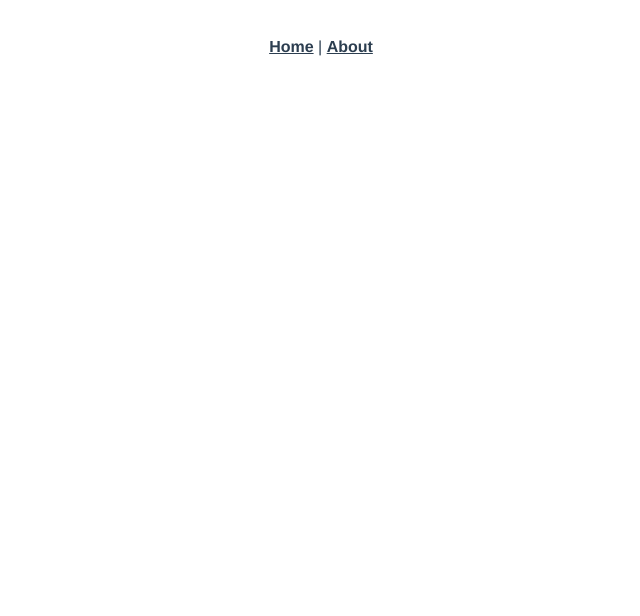
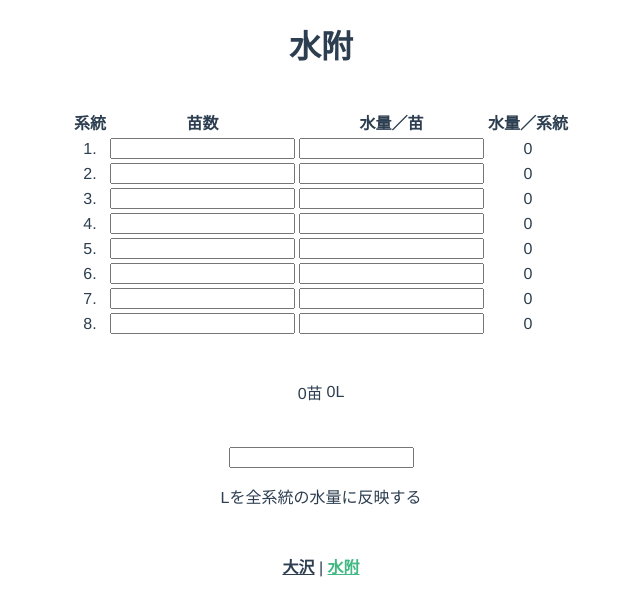
Before and after one commit to mzgkswx/water, a Vue app: page /area2 in a window 1280 px wide. Shown: the top 616 px of the page, without its empty margins (319-959 px from the left). Built offline with nearby package versions, Linux system fonts and the light colour scheme.

Commit message:
ADD: 水量アプリのベース作成（デザイン未定義）

```diff
--- a/src/App.vue
+++ b/src/App.vue
@@ -1,10 +1,10 @@
 <template>
   <div id="app">
+    <router-view/>
     <div id="nav">
-      <router-link to="/">Home</router-link> |
-      <router-link to="/about">About</router-link>
+      <router-link to="/">大沢</router-link> |
+      <router-link to="/area2">水附</router-link>
     </div>
-    <router-view/>
   </div>
 </template>
 
--- a/src/components/HelloWorld.vue
+++ /dev/null
@@ -1,59 +0,0 @@
-<template>
-  <div class="hello">
-    <h1>{{ msg }}</h1>
-    <p>
-      For a guide and recipes on how to configure / customize this project,<br>
-      check out the
-      <a href="https://cli.vuejs.org" target="_blank" rel="noopener">vue-cli documentation</a>.
-    </p>
-    <h3>Installed CLI Plugins</h3>
-    <ul>
-      <li><a href="https://github.com/vuejs/vue-cli/tree/dev/packages/%40vue/cli-plugin-babel" target="_blank" rel="noopener">babel</a></li>
-      <li><a href="https://github.com/vuejs/vue-cli/tree/dev/packages/%40vue/cli-plugin-pwa" target="_blank" rel="noopener">pwa</a></li>
-      <li><a href="https://github.com/vuejs/vue-cli/tree/dev/packages/%40vue/cli-plugin-eslint" target="_blank" rel="noopener">eslint</a></li>
-    </ul>
-    <h3>Essential Links</h3>
-    <ul>
-      <li><a href="https://vuejs.org" target="_blank" rel="noopener">Core Docs</a></li>
-      <li><a href="https://forum.vuejs.org" target="_blank" rel="noopener">Forum</a></li>
-      <li><a href="https://chat.vuejs.org" target="_blank" rel="noopener">Community Chat</a></li>
-      <li><a href="https://twitter.com/vuejs" target="_blank" rel="noopener">Twitter</a></li>
-      <li><a href="https://news.vuejs.org" target="_blank" rel="noopener">News</a></li>
-    </ul>
-    <h3>Ecosystem</h3>
-    <ul>
-      <li><a href="https://router.vuejs.org" target="_blank" rel="noopener">vue-router</a></li>
-      <li><a href="https://vuex.vuejs.org" target="_blank" rel="noopener">vuex</a></li>
-      <li><a href="https://github.com/vuejs/vue-devtools#vue-devtools" target="_blank" rel="noopener">vue-devtools</a></li>
-      <li><a href="https://vue-loader.vuejs.org" target="_blank" rel="noopener">vue-loader</a></li>
-      <li><a href="https://github.com/vuejs/awesome-vue" target="_blank" rel="noopener">awesome-vue</a></li>
-    </ul>
-  </div>
-</template>
-
-<script>
-export default {
-  name: 'HelloWorld',
-  props: {
-    msg: String
-  }
-}
-</script>
-
-<!-- Add "scoped" attribute to limit CSS to this component only -->
-<style scoped>
-h3 {
-  margin: 40px 0 0;
-}
-ul {
-  list-style-type: none;
-  padding: 0;
-}
-li {
-  display: inline-block;
-  margin: 0 10px;
-}
-a {
-  color: #42b983;
-}
-</style>
--- /dev/null
+++ b/src/css/main.css
@@ -0,0 +1,7 @@
+.individual-water table {
+    margin: 40px auto;
+}
+
+.total-amount table {
+    margin: 40px auto;
+}
--- a/src/router/index.js
+++ b/src/router/index.js
@@ -1,22 +1,19 @@
 import Vue from 'vue'
 import VueRouter from 'vue-router'
-import Home from '../views/Home.vue'
+import Area1 from '../views/Area1.vue'
 
 Vue.use(VueRouter)
 
 const routes = [
   {
     path: '/',
-    name: 'Home',
-    component: Home
+    name: 'Area1',
+    component: Area1
   },
   {
-    path: '/about',
-    name: 'About',
-    // route level code-splitting
-    // this generates a separate chunk (about.[hash].js) for this route
-    // which is lazy-loaded when the route is visited.
-    component: () => import(/* webpackChunkName: "about" */ '../views/About.vue')
+    path: '/area2',
+    name: 'Area2',
+    component: () => import('../views/Area2.vue')
   }
 ]
 
--- a/src/views/About.vue
+++ /dev/null
@@ -1,5 +0,0 @@
-<template>
-  <div class="about">
-    <h1>This is an about page</h1>
-  </div>
-</template>
--- /dev/null
+++ b/src/views/Area1.vue
@@ -0,0 +1,117 @@
+<template>
+  <div>
+    <div>
+      <h1>大沢</h1>
+    </div>
+    <div class="individual-water">
+      <table>
+        <thead>
+          <tr>
+            <th>系統</th><th>苗数</th><th>水量／苗</th><th>水量／系統</th>
+          </tr>
+        </thead>
+        <tbody>
+          <tr v-for="(list, i) in lists" v-cloak :key="i">
+            <td>{{i + 1}}.</td>
+            <td><input type="text" inputmode="numeric" v-model="list.seedling"></td>
+            <td><input type="text" inputmode="numeric" v-model="list.water"></td>
+            <td>{{list.amount}}</td>
+          </tr>
+        </tbody>
+      </table>
+    </div>
+    <div class="total-amount">
+      <table>
+        <tbody>
+          <tr>
+            <td>{{seedling_total()}}苗</td>
+            <td>{{water_total()}}L</td>
+          </tr>
+        </tbody>
+      </table>
+    </div>
+    <div class="bulk-water">
+      <input type="text" inputmode="numeric" v-model="batch_water"><p>Lを全系統の水量に反映する</p>
+    </div>
+  </div>
+</template>
+
+<style>
+@import "../css/main.css";
+</style>
+
+<script>
+export default {
+  name: 'Area1',
+  data: function() {
+    return {
+      // 系統のリスト（苗数・水量/苗・水量/系統）
+      lists: [
+        {seedling: "", water: "", amount: 0},
+        {seedling: "", water: "", amount: 0},
+        {seedling: "", water: "", amount: 0},
+        {seedling: "", water: "", amount: 0},
+        {seedling: "", water: "", amount: 0},
+        {seedling: "", water: "", amount: 0},
+        {seedling: "", water: "", amount: 0},
+        {seedling: "", water: "", amount: 0}
+      ],
+      // 一括水量
+      bulkWater: ""
+    }
+  },
+  methods: {
+    // 苗の合計（系統ごとの苗の値が変わるたびに再描画）
+    seedling_total: function() {
+      let sum = 0;
+      for (const list of this.lists) {
+        sum += Number(list.seedling);
+      }
+      return sum;
+    },
+    // 水量の合計（系統ごとの苗・水量が変わるたびに再描画）
+    water_total: function() {
+      let sum = 0;
+      for (const list of this.lists) {
+        // 系統ごとの水量計に反映
+        list.amount = Number(list.seedling * list.water);
+        sum += list.amount;
+      }
+      // 保存
+      this.save_values();
+      return sum;
+    },
+    // 画面データの保存
+    save_values: function() {
+      localStorage.setItem("lists", JSON.stringify(this.lists));
+      localStorage.setItem("bulkWater", this.bulkWater);
+    }
+  },
+  computed: {
+    // 一括の水量を入力
+    batch_water: {
+      get() {
+        return this.bulkWater;
+      },
+      set(value) {
+        this.bulkWater = value;
+        // 系統ごとの水量に反映
+        for (const list of this.lists) {
+          list.water = value;
+        }
+        // 保存
+        this.save_values();
+      }
+    }
+  },
+  // 保存データのロード
+  created: function() {
+    if (localStorage.lists) {
+      this.lists = JSON.parse(localStorage.getItem("lists"));
+    }
+    if (localStorage.bulkWater) {
+      this.bulkWater = localStorage.getItem("bulkWater");
+    }
+  }
+}
+</script>
--- /dev/null
+++ b/src/views/Area2.vue
@@ -0,0 +1,117 @@
+<template>
+  <div>
+    <div>
+      <h1>水附</h1>
+    </div>
+    <div class="individual-water">
+      <table>
+        <thead>
+          <tr>
+            <th>系統</th><th>苗数</th><th>水量／苗</th><th>水量／系統</th>
+          </tr>
+        </thead>
+        <tbody>
+          <tr v-for="(list, i) in lists" v-cloak :key="i">
+            <td>{{i + 1}}.</td>
+            <td><input type="text" inputmode="numeric" v-model="list.seedling"></td>
+            <td><input type="text" inputmode="numeric" v-model="list.water"></td>
+            <td>{{list.amount}}</td>
+          </tr>
+        </tbody>
+      </table>
+    </div>
+    <div class="total-amount">
+      <table>
+        <tbody>
+          <tr>
+            <td>{{seedling_total()}}苗</td>
+            <td>{{water_total()}}L</td>
+          </tr>
+        </tbody>
+      </table>
+    </div>
+    <div class="bulk-water">
+      <input type="text" inputmode="numeric" v-model="batch_water"><p>Lを全系統の水量に反映する</p>
+    </div>
+  </div>
+</template>
+
+<style>
+@import "../css/main.css";
+</style>
+
+<script>
+export default {
+  name: 'Area2',
+  data: function() {
+    return {
+      // 系統のリスト（苗数・水量/苗・水量/系統）
+      lists: [
+        {seedling: "", water: "", amount: 0},
+        {seedling: "", water: "", amount: 0},
+        {seedling: "", water: "", amount: 0},
+        {seedling: "", water: "", amount: 0},
+        {seedling: "", water: "", amount: 0},
+        {seedling: "", water: "", amount: 0},
+        {seedling: "", water: "", amount: 0},
+        {seedling: "", water: "", amount: 0}
+      ],
+      // 一括水量
+      bulkWater: ""
+    }
+  },
+  methods: {
+    // 苗の合計（系統ごとの苗の値が変わるたびに再描画）
+    seedling_total: function() {
+      let sum = 0;
+      for (const list of this.lists) {
+        sum += Number(list.seedling);
+      }
+      return sum;
+    },
+    // 水量の合計（系統ごとの苗・水量が変わるたびに再描画）
+    water_total: function() {
+      let sum = 0;
+      for (const list of this.lists) {
+        // 系統ごとの水量計に反映
+        list.amount = Number(list.seedling * list.water);
+        sum += list.amount;
+      }
+      // 保存
+      this.save_values();
+      return sum;
+    },
+    // 画面データの保存
+    save_values: function() {
+      localStorage.setItem("lists_2", JSON.stringify(this.lists));
+      localStorage.setItem("bulkWater_2", this.bulkWater);
+    }
+  },
+  computed: {
+    // 一括の水量を入力
+    batch_water: {
+      get() {
+        return this.bulkWater;
+      },
+      set(value) {
+        this.bulkWater = value;
+        // 系統ごとの水量に反映
+        for (const list of this.lists) {
+          list.water = value;
+        }
+        // 保存
+        this.save_values();
+      }
+    }
+  },
+  // 保存データのロード
+  created: function() {
+    if (localStorage.lists_2) {
+      this.lists = JSON.parse(localStorage.getItem("lists_2"));
+    }
+    if (localStorage.bulkWater_2) {
+      this.bulkWater = localStorage.getItem("bulkWater_2");
+    }
+  }
+}
+</script>
--- a/src/views/Home.vue
+++ /dev/null
@@ -1,18 +0,0 @@
-<template>
-  <div class="home">
-    <img alt="Vue logo" src="../assets/logo.png">
-    <HelloWorld msg="Welcome to Your Vue.js App"/>
-  </div>
-</template>
-
-<script>
-// @ is an alias to /src
-import HelloWorld from '@/components/HelloWorld.vue'
-
-export default {
-  name: 'Home',
-  components: {
-    HelloWorld
-  }
-}
-</script>
```
Also changed, not shown: 1 other file (tests, documents, lock files or other folders).
